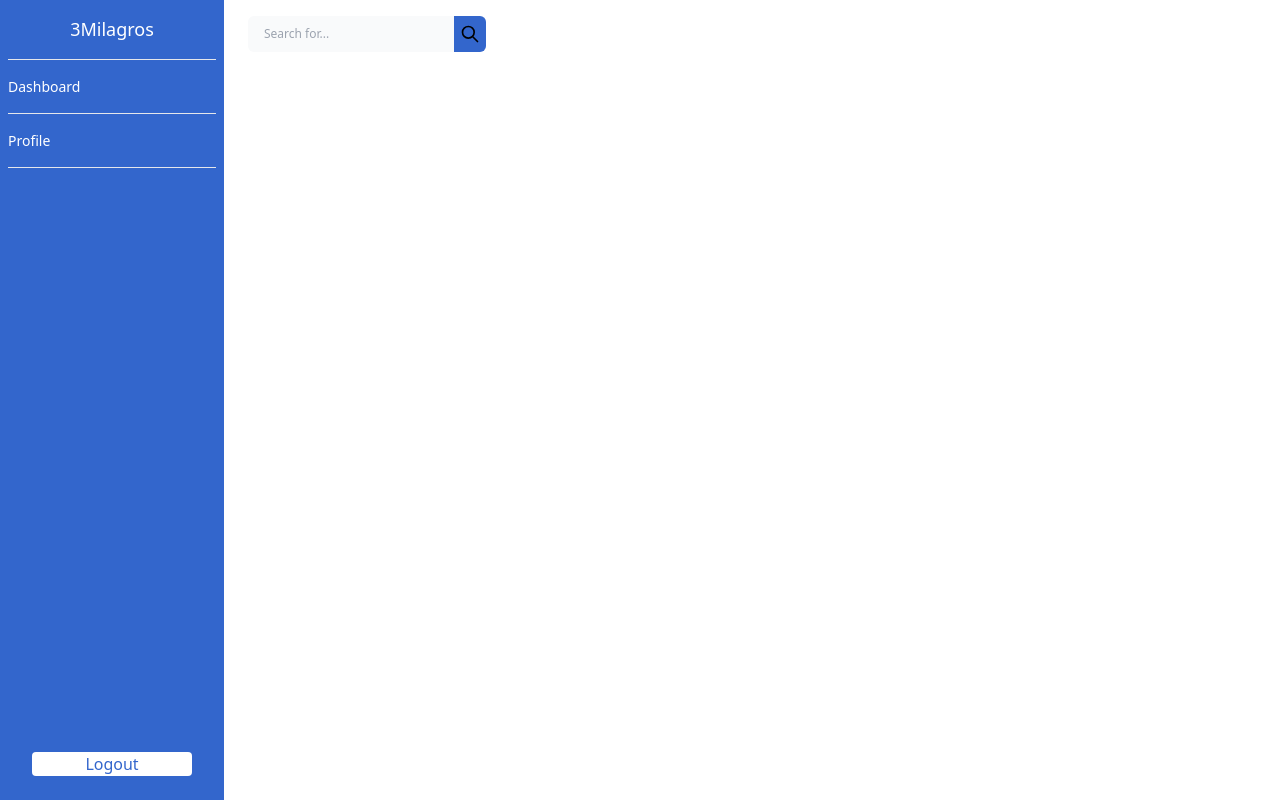
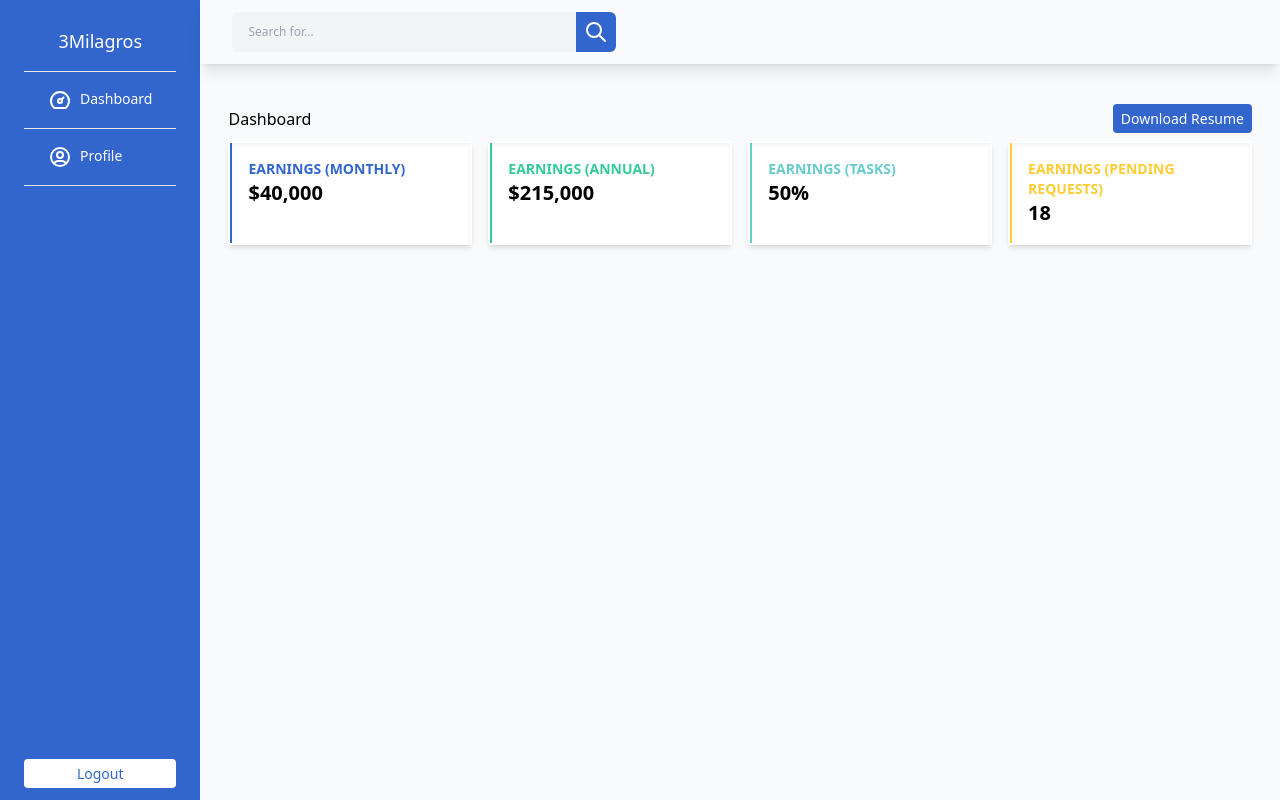
Before and after one commit to Jessaleem/pluriza_discover_my_board, a Next.js app: page / in a window 1280 px wide. Built offline with nearby package versions, Linux system fonts and the light colour scheme.

Commit message:
feat: Create and map Cards

```diff
--- a/package.json
+++ b/package.json
@@ -9,6 +9,7 @@
     "lint": "next lint"
   },
   "dependencies": {
+    "@tabler/icons": "^1.115.0",
     "@types/node": "18.15.11",
     "@types/react": "18.0.37",
     "@types/react-dom": "18.0.11",
--- /dev/null
+++ b/src/components/Button.tsx
@@ -0,0 +1,17 @@
+type ButtonProps = {
+  children: React.ReactNode;
+} & React.DetailedHTMLProps<
+  React.ButtonHTMLAttributes<HTMLButtonElement>,
+  HTMLButtonElement
+>;
+
+export default function Button({ children, className, ...props }: ButtonProps) {
+  return (
+    <button
+      {...props}
+      className={`rounded px-2 py-1 text-my-board-font-btn ${className}`}
+    >
+      {children}
+    </button>
+  );
+}
--- /dev/null
+++ b/src/components/Card.tsx
@@ -0,0 +1,27 @@
+import React from 'react';
+
+type CardProps = {
+  borderColor: String;
+  textColor: String;
+  label: String;
+  number: String;
+};
+
+export default function Card({
+  borderColor,
+  textColor,
+  label,
+  number,
+}: CardProps) {
+  return (
+    <div className='shadow-md'>
+      <div className='flex border-2 border-white shadow-inner bg-my-board-full-white h-full'>
+        <div className={`border-l-2 ${borderColor}`} />
+        <div className='py-4 px-4 '>
+          <h3 className={`text-sm font-bold ${textColor}`}>{label}</h3>
+          <p className='text-xl font-bold'>{number}</p>
+        </div>
+      </div>
+    </div>
+  );
+}
--- a/src/components/Layout.tsx
+++ b/src/components/Layout.tsx
@@ -7,7 +7,7 @@ interface LayoutProps {
 
 export default function Layout({ children }: LayoutProps) {
   return (
-    <div className='flex bg-gray-50'>
+    <div className='flex bg-gray-50 min-h-screen'>
       <SideBar />
       <div className='flex-1'>
         <SearchBar />
--- a/src/components/SearchBar.tsx
+++ b/src/components/SearchBar.tsx
@@ -1,31 +1,18 @@
+import { IconSearch } from '@tabler/icons';
 export default function SearchBar() {
   return (
-    <div className='mb-4'>
-      <div className='relative mb-4 flex w-full flex-wrap items-stretch'>
+    <div className='shadow-lg z-10 py-3 w-full px-8'>
+      <div className='flex max-w-sm'>
         <input
           type='search'
-          className='relative block  py-2 text-xs bg-gray-50 rounded-l-md mt-4 ml-6 px-4 focus:outline-none'
+          className='py-2 w-full text-xs bg-gray-100 rounded-l-md px-4 focus:outline-none'
           placeholder='Search for...'
         />
         <button
           type='button'
-          className='relative flex items-center rounded-r-md text-xs py-2 top-0 right-0 mt-4 bg-my-board-blue'
+          className='flex items-center justify-center p-2 rounded-r-md text-xs top-0 right-0 bg-my-board-blue'
         >
-          <svg
-            aria-hidden='true'
-            className='w-8 h-5'
-            fill='none'
-            stroke='currentColor'
-            viewBox='0 0 24 24'
-            xmlns='http://www.w3.org/2000/svg'
-          >
-            <path
-              stroke-linecap='round'
-              stroke-linejoin='round'
-              stroke-width='2'
-              d='M21 21l-6-6m2-5a7 7 0 11-14 0 7 7 0 0114 0z'
-            ></path>
-          </svg>
+          <IconSearch className='bg-my-board-blue text-my-board-full-white' />
         </button>
       </div>
     </div>
--- a/src/components/SideBar.tsx
+++ b/src/components/SideBar.tsx
@@ -1,18 +1,28 @@
+import { IconDashboard, IconUserCircle } from '@tabler/icons';
+import Button from './Button';
+
 export default function SideBar() {
   return (
-    <nav className=' relative flex bg-my-board-blue text-my-board-white flex-col w-56 h-screen px-2'>
-      <h3 className='text-my-board-font text-center border-b py-4 min-w-full'>
+    <section className='flex flex-col justify-between bg-my-board-blue text-my-board-white max-w-[300px] min-h-screen px-6 py-3'>
+      <div>
+        <h3 className='text-my-board-font text-center pt-4 min-w-full'>
           3Milagros
         </h3>
-      <button className='text-my-board-font-btn border-b py-4 min-w-full text-left'>
+        <div className='border-b my-4' />
+        <button className='flex gap-2 text-my-board-font-btn px-6 min-w-full text-left'>
+          <IconDashboard />
           Dashboard
         </button>
-      <button className='text-my-board-font-btn border-b py-4 min-w-full text-left'>
+        <div className='border-b my-4' />
+        <button className='flex gap-2 text-my-board-font-btn px-6 min-w-full text-left'>
+          <IconUserCircle />
           Profile
         </button>
-      <button className=' absolute bg-my-board-full-white text-my-board-blue rounded inset-x-8 bottom-6 '>
+        <div className='border-b my-4' />
+      </div>
+      <Button className='bg-my-board-full-white text-my-board-blue'>
         Logout
-      </button>
-    </nav>
+      </Button>
+    </section>
   );
 }
--- a/src/pages/_app.tsx
+++ b/src/pages/_app.tsx
@@ -1,6 +1,11 @@
-import '@/styles/globals.css'
-import type { AppProps } from 'next/app'
+import '@/styles/globals.css';
+import Layout from '@/components/Layout';
+import type { AppProps } from 'next/app';
 
 export default function App({ Component, pageProps }: AppProps) {
-  return <Component {...pageProps} />
+  return (
+    <Layout>
+      <Component {...pageProps} />
+    </Layout>
+  );
 }
--- a/src/pages/index.tsx
+++ b/src/pages/index.tsx
@@ -1,10 +1,51 @@
-import SearchBar from '../components/SearchBar';
-import SideBar from '../components/SideBar';
+import Button from '@/components/Button';
+import Card from '@/components/Card';
+
+const cardsData = [
+  {
+    id: 1,
+    borderColor: 'border-my-board-blue',
+    textColor: 'text-my-board-blue',
+    label: 'EARNINGS (MONTHLY)',
+    number: '$40,000',
+  },
+  {
+    id: 2,
+    borderColor: 'border-my-board-green',
+    textColor: 'text-my-board-green',
+    label: 'EARNINGS (ANNUAL)',
+    number: '$215,000',
+  },
+  {
+    id: 3,
+    borderColor: 'border-my-board-aqua',
+    textColor: 'text-my-board-aqua',
+    label: 'EARNINGS (TASKS)',
+    number: '50%',
+  },
+  {
+    id: 4,
+    borderColor: 'border-my-board-yellow',
+    textColor: 'text-my-board-yellow',
+    label: 'EARNINGS (PENDING REQUESTS)',
+    number: '18',
+  },
+];
+
 export default function Home() {
   return (
-    <div className='flex'>
-      <SideBar />
-      <SearchBar />
-    </div>
+    <article className='p-4'>
+      <div className='flex items-center justify-between py-2'>
+        <h1>Dashboard</h1>
+        <Button className='text-my-board-full-white bg-my-board-blue'>
+          Download Resume
+        </Button>
+      </div>
+      <div className='grid grid-cols-4 gap-4'>
+        {cardsData.map((data) => {
+          return <Card key={data.id} {...data} />;
+        })}
+      </div>
+    </article>
   );
 }
```
Also changed, not shown: 1 other file (tests, documents, lock files or other folders). Lines whose indentation alone changed are shown as unchanged.
